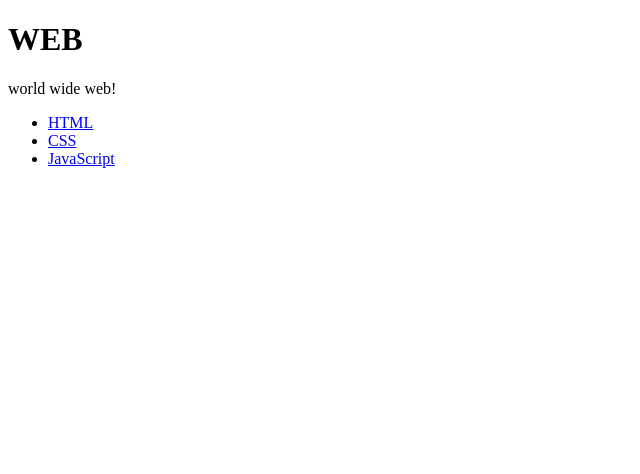
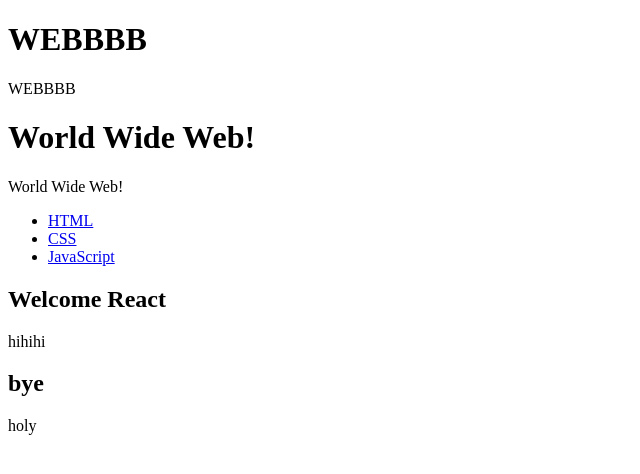
Before and after one commit to boy1434/React-app-Pract, a React (Create React App) app: page / in a window 1280 px wide. Shown: the top 474 px of the page, without its empty margins (0-640 px from the left). Built offline with nearby package versions, Linux system fonts and the light colour scheme.

Commit message:
props 사용해보기

```diff
--- a/src/App.js
+++ b/src/App.js
@@ -6,8 +6,8 @@ class Subject extends Component {
   render(){
     return (
       <header>
-        <h1>WEB</h1>
-        world wide web!
+        <h1>{this.props.name}</h1>
+       {this.props.name}
       </header>
     );
   }
@@ -22,16 +22,29 @@ function Sub() {
       <li><a href="1.html">JavaScript</a></li>
       </ul>
     );
+}
 
+function Content(props) {
+  return (
+    <header>
+    <h2>
+      {props.title}
+    </h2>
+    {props.sub}
+    </header>
 
+  )
 }
 
 class App extends Component {
     render() {
       return (
         <div className="App">
-        <Subject/>
+        <Subject name="WEBBBB"/>
+        <Subject name="World Wide Web!"/>
         <Sub/>
+        <Content title="Welcome React" sub="hihihi" />
+        <Content title="bye" sub="holy" />
       </div>
     );
   }
```
